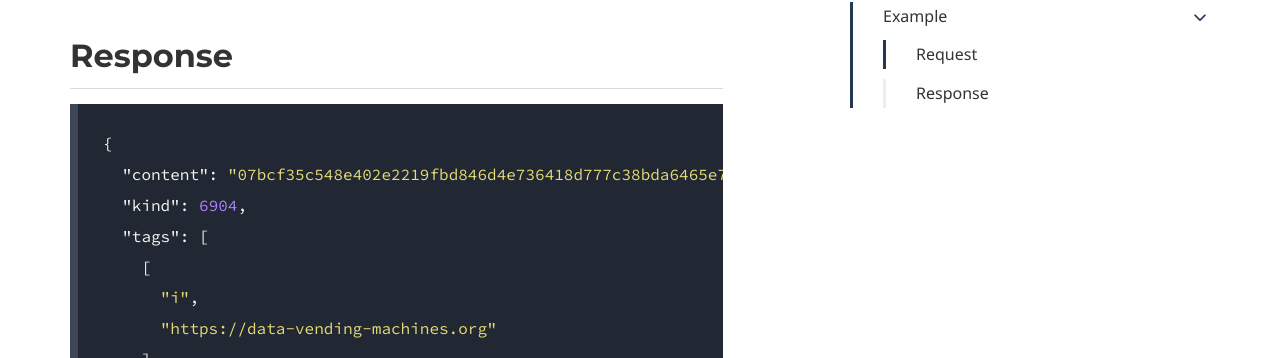
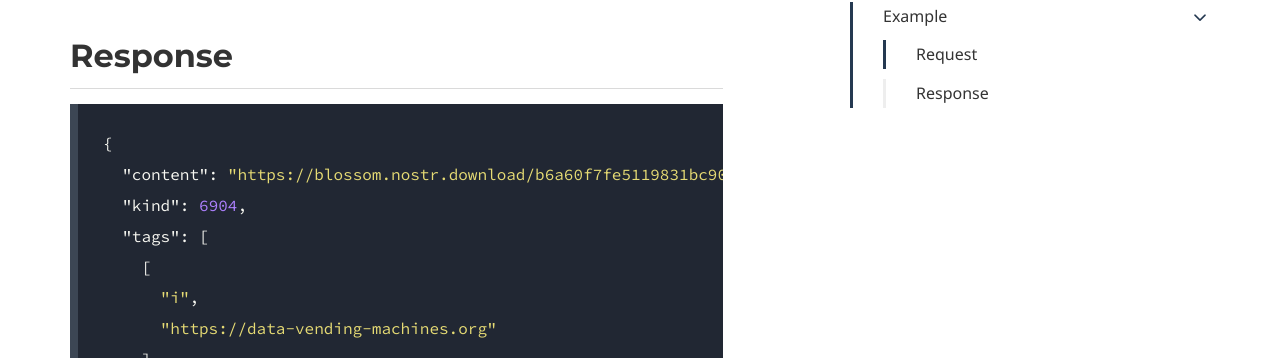
Before and after one commit to nostr-protocol/data-vending-machines, a Jekyll site: the page built from kinds/5904.md, in a window 1280 px wide and 900 px high, scrolled down 1319 px. Shown: the part 96-454 px from the top of the window. Built offline with Jekyll 4.4.1, drawn with Linux system fonts in a browser that asks for light colours; some web fonts are replaced.

Commit message:
fix content to be a blossom url.

````diff
--- a/kinds/5904.md
+++ b/kinds/5904.md
@@ -31,7 +31,7 @@ The website URL, normalized to exclude unnecessary query strings, hashes and wit
 
 ```json
 {
-  "content": "07bcf35c548e402e2219fbd846d4e736418d777c38bda6465e7f2956fd63e948",
+  "content": "https://blossom.nostr.download/b6a60f7fe5119831bc90787ade1ce91b2110ed5750243146ef050a50ac36cc21.wacz",
   "kind": 6904,
   "tags": [
     [
````
